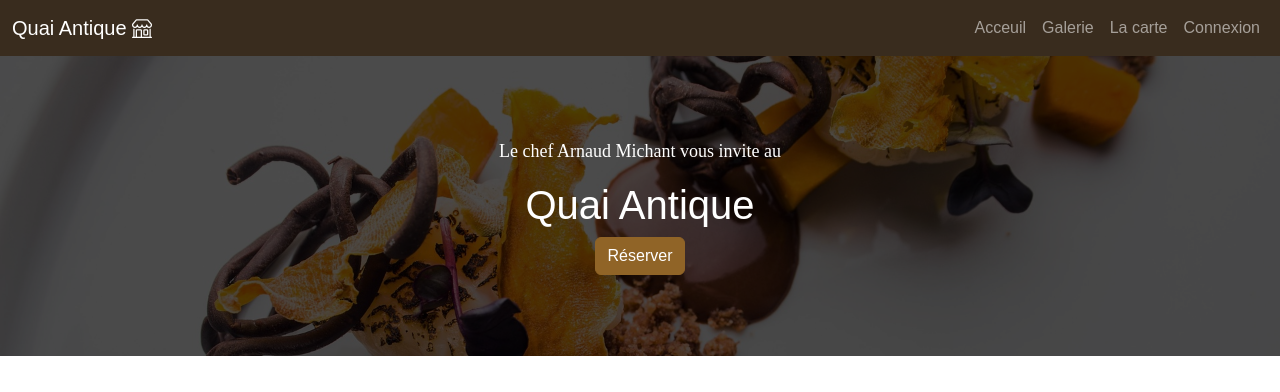
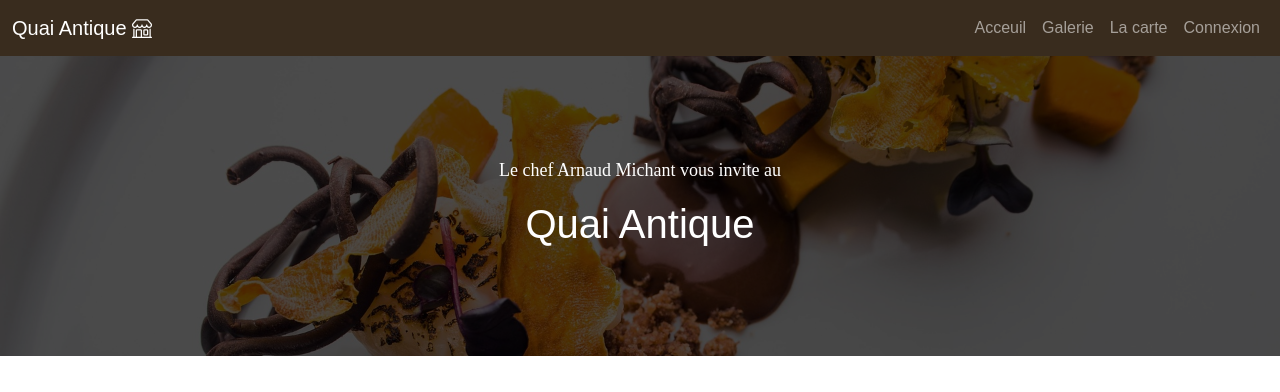
Before and after one commit to ff897794-maker/QuaiAntiqueRestaurantFront, a website with bundled scripts: page index.html in a window 1280 px wide. Shown: the top 392 px of the page. Built offline with nearby package versions, Linux system fonts and the light colour scheme; files whose address does not match are found by name; a web font is replaced by a local one.

Commit message:
fix-show-data

```diff
--- a/index.html
+++ b/index.html
@@ -24,6 +24,9 @@
           <a class="navbar-brand" href="/"
             >Quai Antique <i class="bi bi-shop"></i
           ></a>
+          <!-- Message d'alerte pour le compte admin ou client( avec prenom de l'utilisateur connecté) -->
+          <p class="text-primary" data-show="admin">⚠️ COMPTE ADMIN ⚠️</p>
+          </p>
           <button
             class="navbar-toggler"
             type="button"
--- a/pages/home.html
+++ b/pages/home.html
@@ -2,7 +2,7 @@
   <div class="hero-scene-content">
     <p>Le chef Arnaud Michant vous invite au</p>
     <h1>Quai Antique</h1>
-    <div class="btn-main">
+    <div class="btn-main" data-show="client">
       <a href="/reserver" class="btn btn-primary">Réserver</a>
     </div>
   </div>
```
